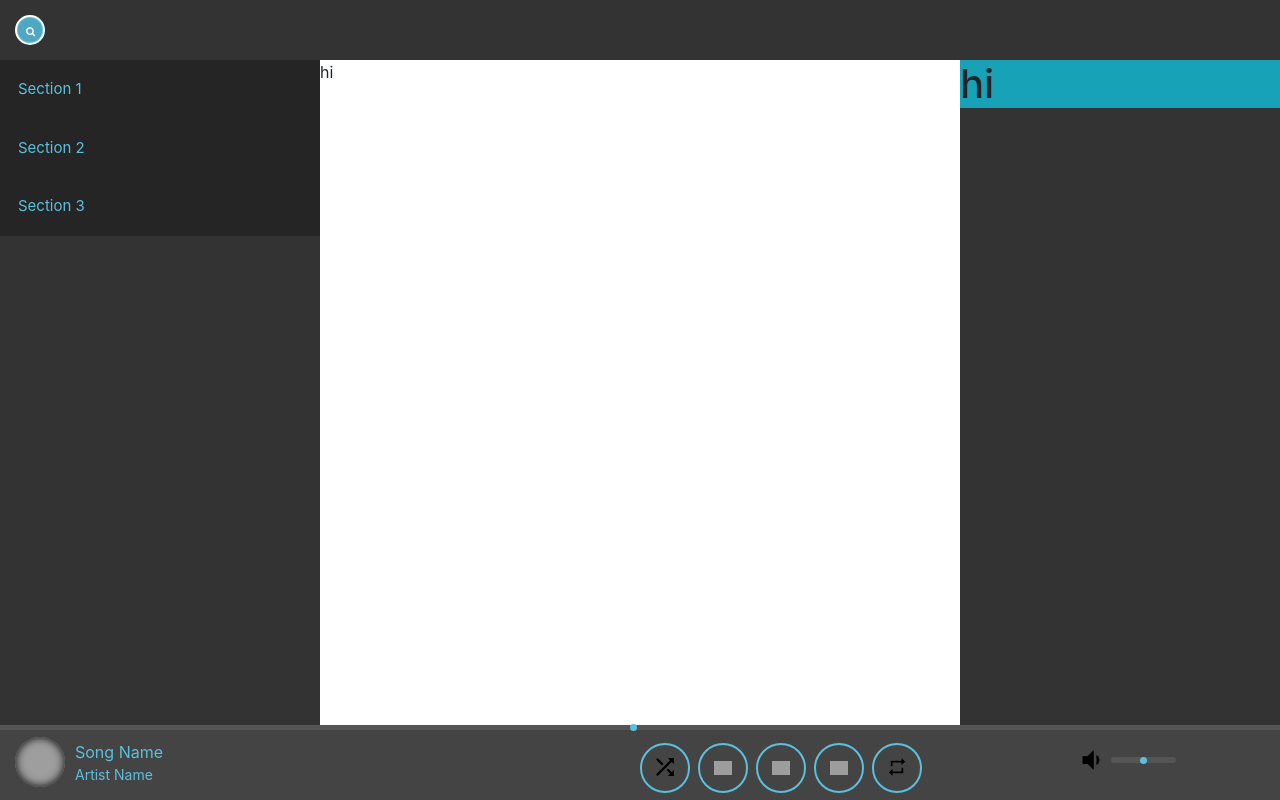
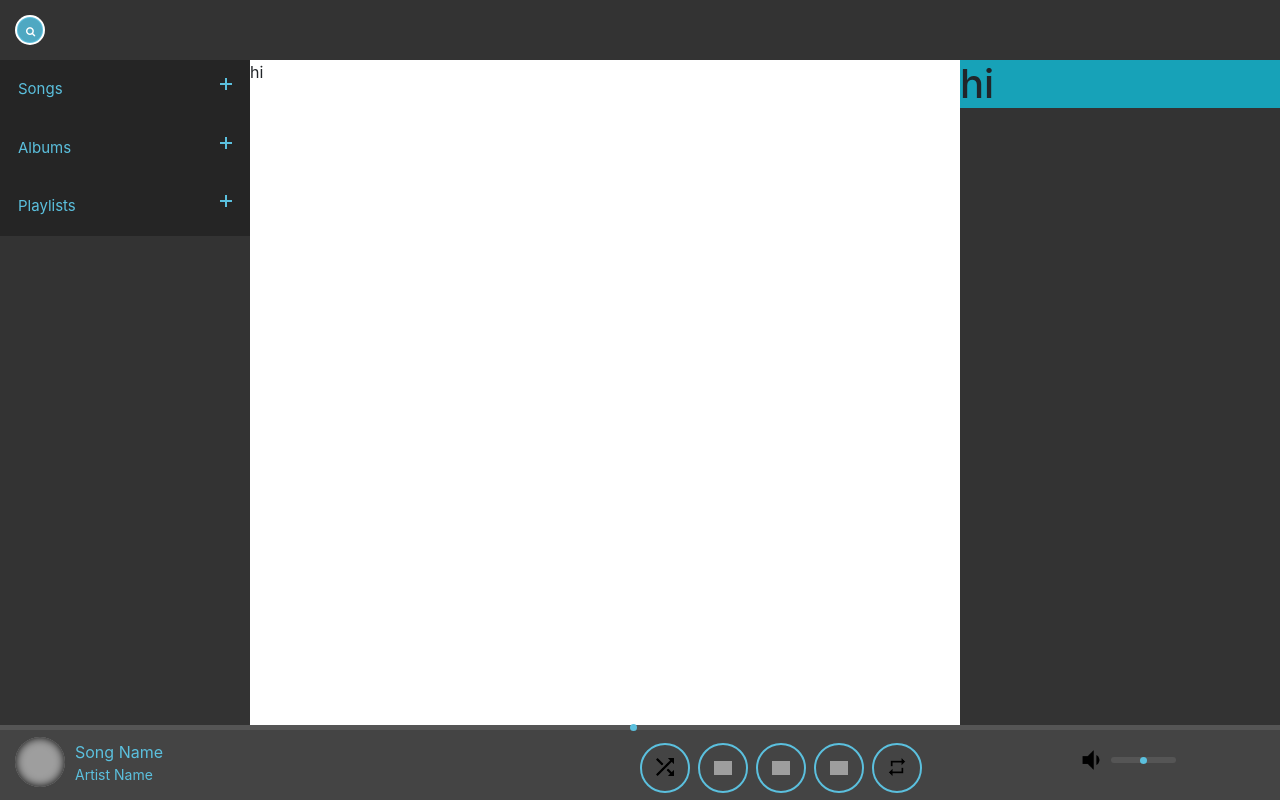
Before and after one commit to amir78729/vue-music-player, a Vue app: page / in a window 1280 px wide. Built offline with nearby package versions, Linux system fonts and the light colour scheme; grey boxes are pictures that could not be loaded.

Commit message:
accordion animation added

```diff
--- a/index.html
+++ b/index.html
@@ -9,6 +9,10 @@
     <script src="https://code.jquery.com/jquery-3.5.1.slim.min.js" integrity="sha384-DfXdz2htPH0lsSSs5nCTpuj/zy4C+OGpamoFVy38MVBnE+IbbVYUew+OrCXaRkfj" crossorigin="anonymous"></script>
     <script src="https://cdn.jsdelivr.net/npm/popper.js@1.16.1/dist/umd/popper.min.js" integrity="sha384-9/reFTGAW83EW2RDu2S0VKaIzap3H66lZH81PoYlFhbGU+6BZp6G7niu735Sk7lN" crossorigin="anonymous"></script>
     <link rel="stylesheet" href="https://cdnjs.cloudflare.com/ajax/libs/font-awesome/4.7.0/css/font-awesome.min.css">
+    <link rel="stylesheet" href="https://maxcdn.bootstrapcdn.com/bootstrap/4.5.2/css/bootstrap.min.css">
+    <script src="https://ajax.googleapis.com/ajax/libs/jquery/3.5.1/jquery.min.js"></script>
+    <script src="https://cdnjs.cloudflare.com/ajax/libs/popper.js/1.16.0/umd/popper.min.js"></script>
+    <script src="https://maxcdn.bootstrapcdn.com/bootstrap/4.5.2/js/bootstrap.min.js"></script>
 
   </head>
   <body>
--- a/src/App.vue
+++ b/src/App.vue
@@ -45,6 +45,7 @@
   .side {
     background-color: #333333;
     height: calc(100vh - 130px);
+    overflow: auto;
     /*display: flex;*/
     margin: 0;
     padding: 0;
@@ -58,8 +59,9 @@
   }
   #west {
     float: left;
+    width: 250px;
+    /*display: flex;*/
 
-    /*display: flex;*/
     margin: 0;
     padding: 0;
 
--- a/src/components/LeftPanel.vue
+++ b/src/components/LeftPanel.vue
@@ -1,18 +1,58 @@
 <template>
-  <div style="overflow: auto;">
-    <button class="btn accordion">Section 1</button>
-    <div class="panel">
-      <p>Lorem ipsum dolor sit amet, consectetur adipisicing elit, sed do eiusmod tempor incididunt ut labore et dolore magna aliqua. Ut enim ad minim veniam, quis nostrud exercitation ullamco laboris nisi ut aliquip ex ea commodo consequat.</p>
+  <div style="" class="">
+<!--    <div class="accordion-panel">-->
+<!--      <button id="songs-button" type="button" class="btn accordion" data-toggle="collapse" data-target="#songs">-->
+<!--        <div class="right-icon"><div class="line1"></div><div class="line2"></div></div>-->
+<!--        Songs-->
+<!--      </button>-->
+<!--      <div id="songs" class="collapse">-->
+<!--        <p>Lorem ipsum dolor sit amet, consectetur adipisicing elit, sed do eiusmod tempor incididunt ut labore et dolore magna aliqua. Ut enim ad minim veniam, quis nostrud exercitation ullamco laboris nisi ut aliquip ex ea commodo consequat.</p>-->
+<!--      </div>-->
+<!--    </div>-->
+
+<!--    <div class="accordion-panel">-->
+<!--      <button id="albums-button" type="button" class="btn accordion" data-toggle="collapse" data-target="#albums">-->
+<!--        <div class="right-icon"><div class="line1"></div><div class="line2"></div></div>-->
+<!--        Albums</button>-->
+<!--      <div id="albums" class="collapse">-->
+<!--        <p>Lorem ipsum dolor sit amet, consectetur adipisicing elit, sed do eiusmod tempor incididunt ut labore et dolore magna aliqua. Ut enim ad minim veniam, quis nostrud exercitation ullamco laboris nisi ut aliquip ex ea commodo consequat.</p>-->
+<!--      </div>-->
+<!--    </div>-->
+
+<!--    <div class="accordion-panel">-->
+<!--      <button id="playlists-button" type="button" class="btn accordion" data-toggle="collapse" data-target="#playlists">-->
+<!--        <div class="right-icon"><div class="line1"></div><div class="line2"></div></div>-->
+<!--        Playlists</button>-->
+<!--      <div id="playlists" class="collapse">-->
+<!--        <p>Lorem ipsum dolor sit amet, consectetur adipisicing elit, sed do eiusmod tempor incididunt ut labore et dolore magna aliqua. Ut enim ad minim veniam, quis nostrud exercitation ullamco laboris nisi ut aliquip ex ea commodo consequat.</p>-->
+<!--      </div>-->
+<!--    </div>-->
+    <div class="accordion-panel">
+      <button id="songs-button" class="btn accordion">
+        <div class="right-icon"><div class="line1"></div><div class="line2"></div></div>
+        Songs
+      </button>
+      <div id="songs" class="">
+        <p>Lorem ipsum dolor sit amet, consectetur adipisicing elit, sed do eiusmod tempor incididunt ut labore et dolore magna aliqua. Ut enim ad minim veniam, quis nostrud exercitation ullamco laboris nisi ut aliquip ex ea commodo consequat.</p>
+      </div>
     </div>
 
-    <button class="btn accordion">Section 2</button>
-    <div class="panel">
-      <p>Lorem ipsum dolor sit amet, consectetur adipisicing elit, sed do eiusmod tempor incididunt ut labore et dolore magna aliqua. Ut enim ad minim veniam, quis nostrud exercitation ullamco laboris nisi ut aliquip ex ea commodo consequat.</p>
+    <div class="accordion-panel">
+      <button id="albums-button" class="btn accordion">
+        <div class="right-icon"><div class="line1"></div><div class="line2"></div></div>
+        Albums</button>
+      <div id="albums" class="">
+        <p>Lorem ipsum dolor sit amet, consectetur adipisicing elit, sed do eiusmod tempor incididunt ut labore et dolore magna aliqua. Ut enim ad minim veniam, quis nostrud exercitation ullamco laboris nisi ut aliquip ex ea commodo consequat.</p>
+      </div>
     </div>
 
-    <button class="btn accordion">Section 3</button>
-    <div class="panel">
-      <p>Lorem ipsum dolor sit amet, consectetur adipisicing elit, sed do eiusmod tempor incididunt ut labore et dolore magna aliqua. Ut enim ad minim veniam, quis nostrud exercitation ullamco laboris nisi ut aliquip ex ea commodo consequat.</p>
+    <div class="accordion-panel">
+      <button id="playlists-button" class="btn accordion">
+        <div class="right-icon"><div class="line1"></div><div class="line2"></div></div>
+        Playlists</button>
+      <div id="playlists" class="">
+        <p>Lorem ipsum dolor sit amet, consectetur adipisicing elit, sed do eiusmod tempor incididunt ut labore et dolore magna aliqua. Ut enim ad minim veniam, quis nostrud exercitation ullamco laboris nisi ut aliquip ex ea commodo consequat.</p>
+      </div>
     </div>
   </div>
 </template>
@@ -34,7 +74,7 @@
     font-size: 15px;
     transition: all .4s;
     border-radius: 0;
-    box-shadow: 0 0 0px 0px #5bc0de inset;
+    box-shadow: 0 0 0 0 #5bc0de inset;
 
   }
 
@@ -42,7 +82,6 @@
     background-color: #232323;
     color: #5bc0de;
     transition: all .4s;
-
   }
 
   .accordion:focus{
@@ -57,4 +96,57 @@
     background-color: white;
     overflow: hidden;
   }
+
+  .right-icon {
+    height: 12px;
+    width: 12px;
+    position: relative;
+    float: right;
+    justify-content: center;
+  }
+  .right-icon .line1{
+    position: absolute;
+    left: 5px;
+    background-color: #5bc0de;
+    height: 12px;
+    width: 2px;
+    transition: all .5s;
+
+  }
+  .right-icon .line2{
+    position: absolute;
+    left: 5px;
+    background-color: #5bc0de;
+    height: 12px;
+    width: 2px;
+    rotation-point: 6px 6px;
+    transform: rotate(90deg);
+    transition: all .5s;
+  }
+
+  .accordion:focus .right-icon .line2{
+    transform: rotate(135deg);
+    transition: all .5s;
+  }
+  .accordion:focus .right-icon .line1{
+    transform: rotate(45deg);
+    transition: all .5s;
+  }
+  .accordion ~ div{
+    opacity: 0;
+    height: 0;
+    /*display: none;*/
+    transition: all .5s;
+    font-size: 0;
+
+  }
+  .accordion:focus ~ div{
+    content: "";
+    height: auto;
+    opacity: 1;
+    font-size: 15px;
+    /*display: block;*/
+    transition: all .5s;
+  }
+
 </style>
```
